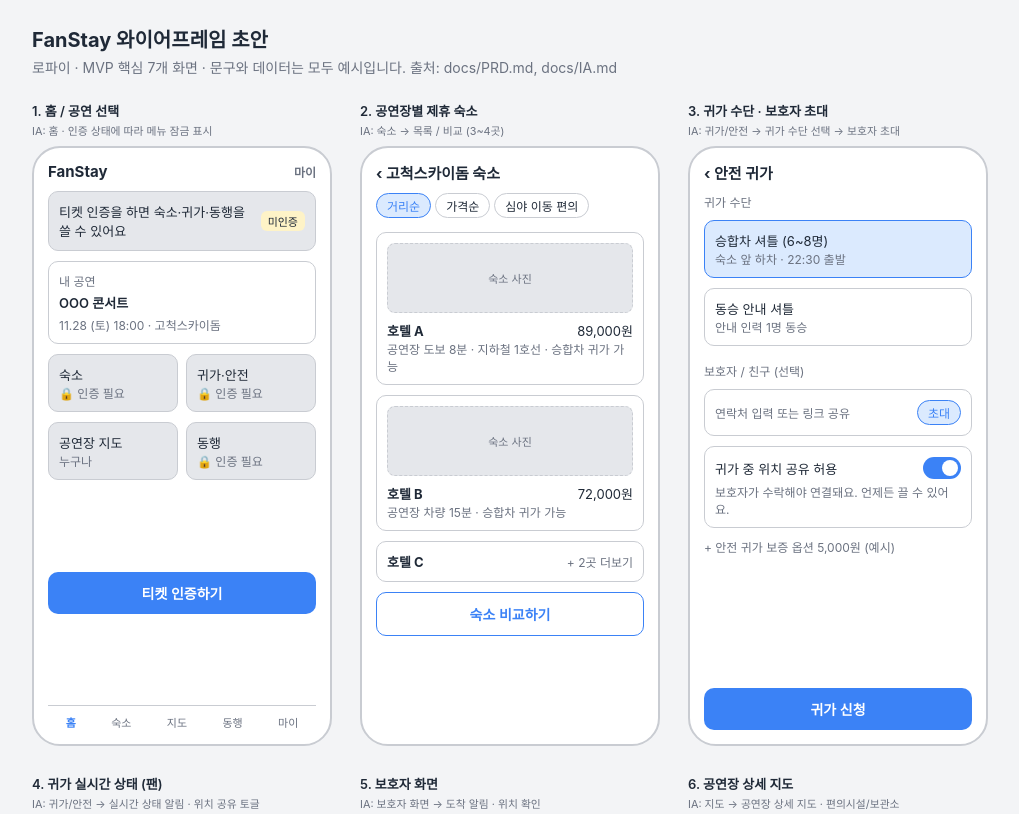
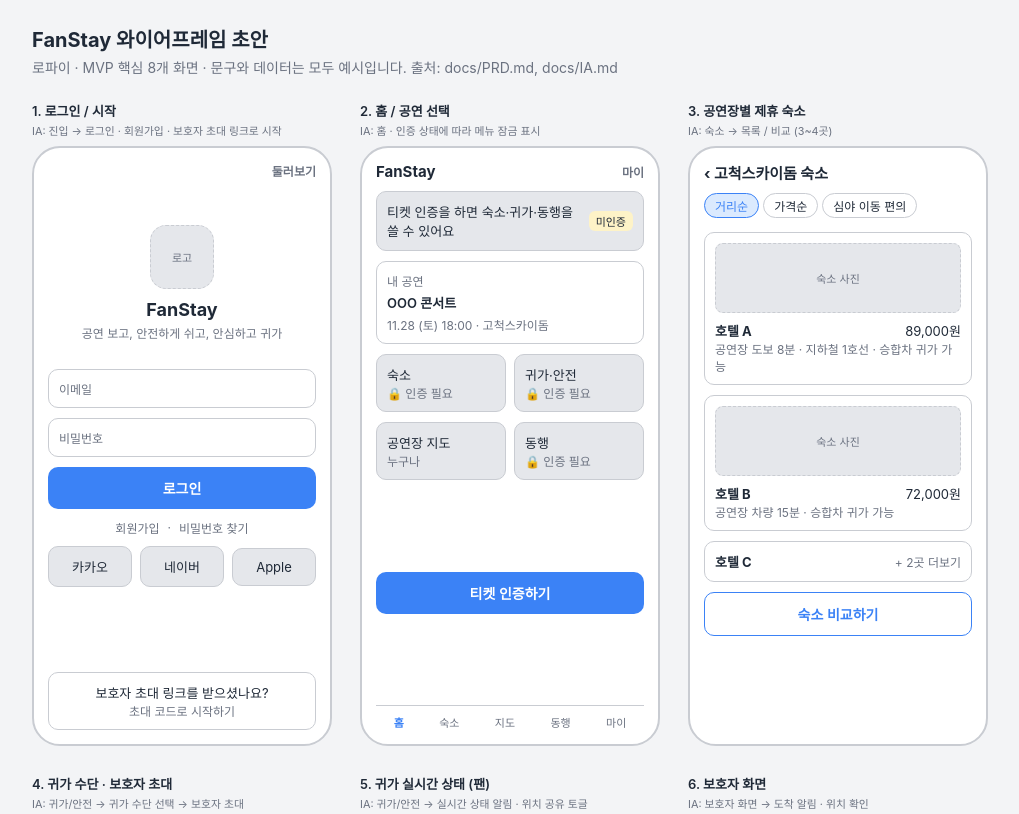
Before and after one commit to dear-my-sunday/fanstay, a plain HTML site: page wireframes/index.html in a window 1280 px wide. Shown: the top 814 px of the page, without its empty margins (24-1043 px from the left). Drawn offline with Linux system fonts and the light colour scheme.

Commit message:
와이어프레임: 로그인 화면 추가 (8개 화면)
Co-Authored-By: Claude Sonnet 5.5 <noreply@anthropic.com>
Claude-Session: https://claude.ai/code/session_01Th9T5pbwWWQkUtSWSTSzKk

```diff
--- a/wireframes/index.html
+++ b/wireframes/index.html
@@ -50,14 +50,33 @@
 <body>
 <header>
   <h1>FanStay 와이어프레임 초안</h1>
-  <p>로파이 · MVP 핵심 7개 화면 · 문구와 데이터는 모두 예시입니다. 출처: docs/PRD.md, docs/IA.md</p>
+  <p>로파이 · MVP 핵심 8개 화면 · 문구와 데이터는 모두 예시입니다. 출처: docs/PRD.md, docs/IA.md</p>
 </header>
 
 <main class="grid">
 
-  <!-- 1. 홈 -->
+  <!-- 1. 로그인 -->
   <figure>
-    <figcaption>1. 홈 / 공연 선택<small>IA: 홈 · 인증 상태에 따라 메뉴 잠금 표시</small></figcaption>
+    <figcaption>1. 로그인 / 시작<small>IA: 진입 → 로그인 · 회원가입 · 보호자 초대 링크로 시작</small></figcaption>
+    <div class="phone">
+      <div class="bar"><span></span><span class="mute">둘러보기</span></div>
+      <div style="text-align:center;margin:36px 0 18px">
+        <div class="img" style="width:64px;height:64px;border-radius:16px;margin:0 auto 10px">로고</div>
+        <div style="font-weight:700;font-size:18px">FanStay</div>
+        <div class="mute" style="margin-top:4px">공연 보고, 안전하게 쉬고, 안심하고 귀가</div>
+      </div>
+      <div class="box plain mute">이메일</div>
+      <div class="box plain mute">비밀번호</div>
+      <div class="btn" style="margin-top:0">로그인</div>
+      <div class="row" style="justify-content:center"><span class="mute">회원가입</span><span class="mute">·</span><span class="mute">비밀번호 찾기</span></div>
+      <div class="row"><div class="box grow" style="text-align:center">카카오</div><div class="box grow" style="text-align:center">네이버</div><div class="box grow" style="text-align:center">Apple</div></div>
+      <div class="box plain" style="margin-top:auto;text-align:center">보호자 초대 링크를 받으셨나요?<div class="mute">초대 코드로 시작하기</div></div>
+    </div>
+  </figure>
+
+  <!-- 2. 홈 -->
+  <figure>
+    <figcaption>2. 홈 / 공연 선택<small>IA: 홈 · 인증 상태에 따라 메뉴 잠금 표시</small></figcaption>
     <div class="phone">
       <div class="bar"><span>FanStay</span><span class="mute">마이</span></div>
       <div class="box row"><span class="grow">티켓 인증을 하면 숙소·귀가·동행을 쓸 수 있어요</span><span class="tag">미인증</span></div>
@@ -81,7 +100,7 @@
 
   <!-- 2. 숙소 목록 -->
   <figure>
-    <figcaption>2. 공연장별 제휴 숙소<small>IA: 숙소 → 목록 / 비교 (3~4곳)</small></figcaption>
+    <figcaption>3. 공연장별 제휴 숙소<small>IA: 숙소 → 목록 / 비교 (3~4곳)</small></figcaption>
     <div class="phone">
       <div class="bar"><span>‹ 고척스카이돔 숙소</span></div>
       <div><span class="chip on">거리순</span><span class="chip">가격순</span><span class="chip">심야 이동 편의</span></div>
@@ -102,7 +121,7 @@
 
   <!-- 3. 귀가 수단 + 보호자 초대 -->
   <figure>
-    <figcaption>3. 귀가 수단 · 보호자 초대<small>IA: 귀가/안전 → 귀가 수단 선택 → 보호자 초대</small></figcaption>
+    <figcaption>4. 귀가 수단 · 보호자 초대<small>IA: 귀가/안전 → 귀가 수단 선택 → 보호자 초대</small></figcaption>
     <div class="phone">
       <div class="bar"><span>‹ 안전 귀가</span></div>
       <div class="mute">귀가 수단</div>
@@ -121,7 +140,7 @@
 
   <!-- 4. 팬 실시간 상태 -->
   <figure>
-    <figcaption>4. 귀가 실시간 상태 (팬)<small>IA: 귀가/안전 → 실시간 상태 알림 · 위치 공유 토글</small></figcaption>
+    <figcaption>5. 귀가 실시간 상태 (팬)<small>IA: 귀가/안전 → 실시간 상태 알림 · 위치 공유 토글</small></figcaption>
     <div class="phone">
       <div class="bar"><span>귀가 진행 중</span><span class="tag">보호자 2명 연결</span></div>
       <div class="box plain" style="padding:14px">
@@ -140,7 +159,7 @@
 
   <!-- 5. 보호자 화면 -->
   <figure>
-    <figcaption>5. 보호자 화면<small>IA: 보호자 화면 → 도착 알림 · 위치 확인</small></figcaption>
+    <figcaption>6. 보호자 화면<small>IA: 보호자 화면 → 도착 알림 · 위치 확인</small></figcaption>
     <div class="phone">
       <div class="bar"><span>FanStay 보호자</span></div>
       <div class="box plain">
@@ -162,7 +181,7 @@
 
   <!-- 6. 공연장 지도 -->
   <figure>
-    <figcaption>6. 공연장 상세 지도<small>IA: 지도 → 공연장 상세 지도 · 편의시설/보관소</small></figcaption>
+    <figcaption>7. 공연장 상세 지도<small>IA: 지도 → 공연장 상세 지도 · 편의시설/보관소</small></figcaption>
     <div class="phone">
       <div class="bar"><span>‹ 고척스카이돔</span></div>
       <div><span class="chip on">전체</span><span class="chip">화장실</span><span class="chip">식음료</span><span class="chip">짐 보관</span></div>
@@ -182,7 +201,7 @@
 
   <!-- 7. 동행 매칭 -->
   <figure>
-    <figcaption>7. 동행 매칭<small>IA: 동행 → 프로필/선호 → 매칭 방식 → 채팅 · 신고</small></figcaption>
+    <figcaption>8. 동행 매칭<small>IA: 동행 → 프로필/선호 → 매칭 방식 → 채팅 · 신고</small></figcaption>
     <div class="phone">
       <div class="bar"><span>동행 찾기</span><span class="tag">티켓 인증됨</span></div>
       <div class="mute">매칭 방식</div>
```
